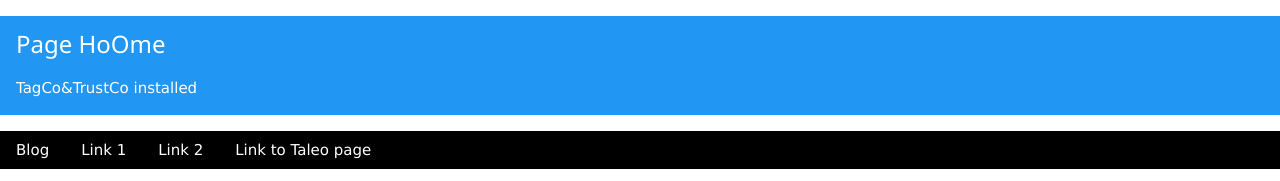
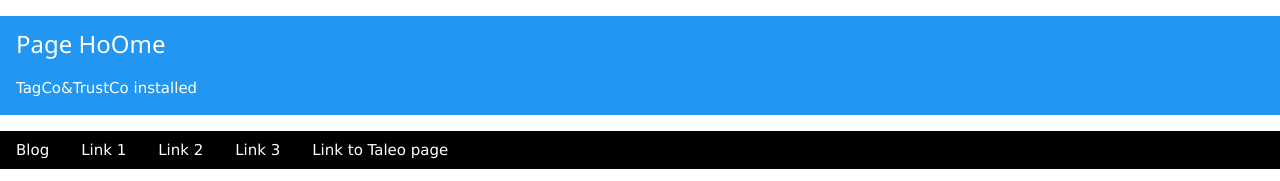
Before and after one commit to KarthikShetty11/Tag-management, a plain HTML site: page index.html in a window 1280 px wide. Shown: the top 181 px of the page. Drawn offline with nearby package versions, Linux system fonts and the light colour scheme.

Commit message:
taleo button

```diff
--- a/index.html
+++ b/index.html
@@ -36,6 +36,7 @@
   <a href="link1.html?xtor=AL-5-[internal]-[home]-[E]-[F]-[G-link1]&" class="w3-bar-item w3-button">Link 1</a>
   <a href="link2.html?xtor=AL-5-[internal]-[home]-[E]-[F]-[G-link2]&" class="w3-bar-item w3-button">Link 2</a>
 <!--   <a href="https://jobs.axa/careersection/application.jss" class="w3-bar-item w3-button">Link to taleo</a> -->
+ <a href="./careersection/iam/CWS-11300/taleo.html" class="w3-bar-item w3-button">Link 3</a>
 
 <a href="./careersection/iam/CWS-11300/taleo.html?lang=fr-FR&redirectionURI=https%3A%2F%2Fjobs.axa%2Fcareersection%2Fapplication.jss%3Flang%3Dfr-FR%26type%3D1%26portal%3D24105020509%26isOnLogoutPage%3Dtrue%26reqNo%3D401729%26rh-analytic-consent%3Dtrue%26xtor%3DAL-5-%5Bsocio%5D-%5Bsandboxbcn%5D-%5BE-Format%5D-%5BF-20220311C%5D-%5BG-Variant%5D&TARGET=https%3A%2F%2Fjobs.axa%2Fcareersection%2Fapplication.jss%3Flang%3Dfr-FR%26type%3D1%26portal%3D24105020509%26isOnLogoutPage%3Dtrue%26reqNo%3D401729%26rh-analytic-consent%3Dtrue%26xtor%3DAL-5-%5Bsocio%5D-%5Bsandboxbcn%5D-%5BE-Format%5D-%5BF-20220311C%5D-%5BG-Variant%5D" class="w3-bar-item w3-button">Link to Taleo page</a>
 </div>
```
